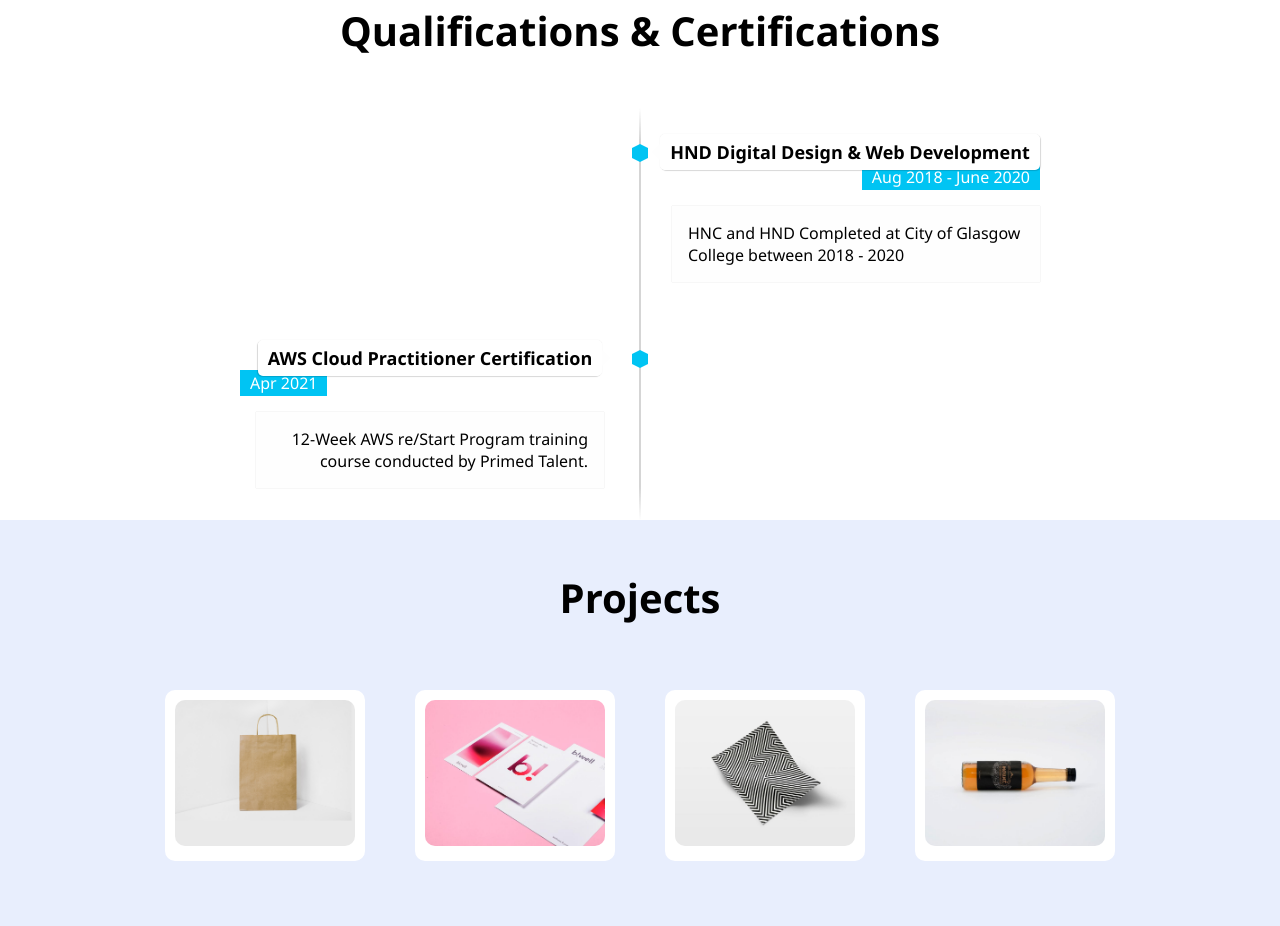
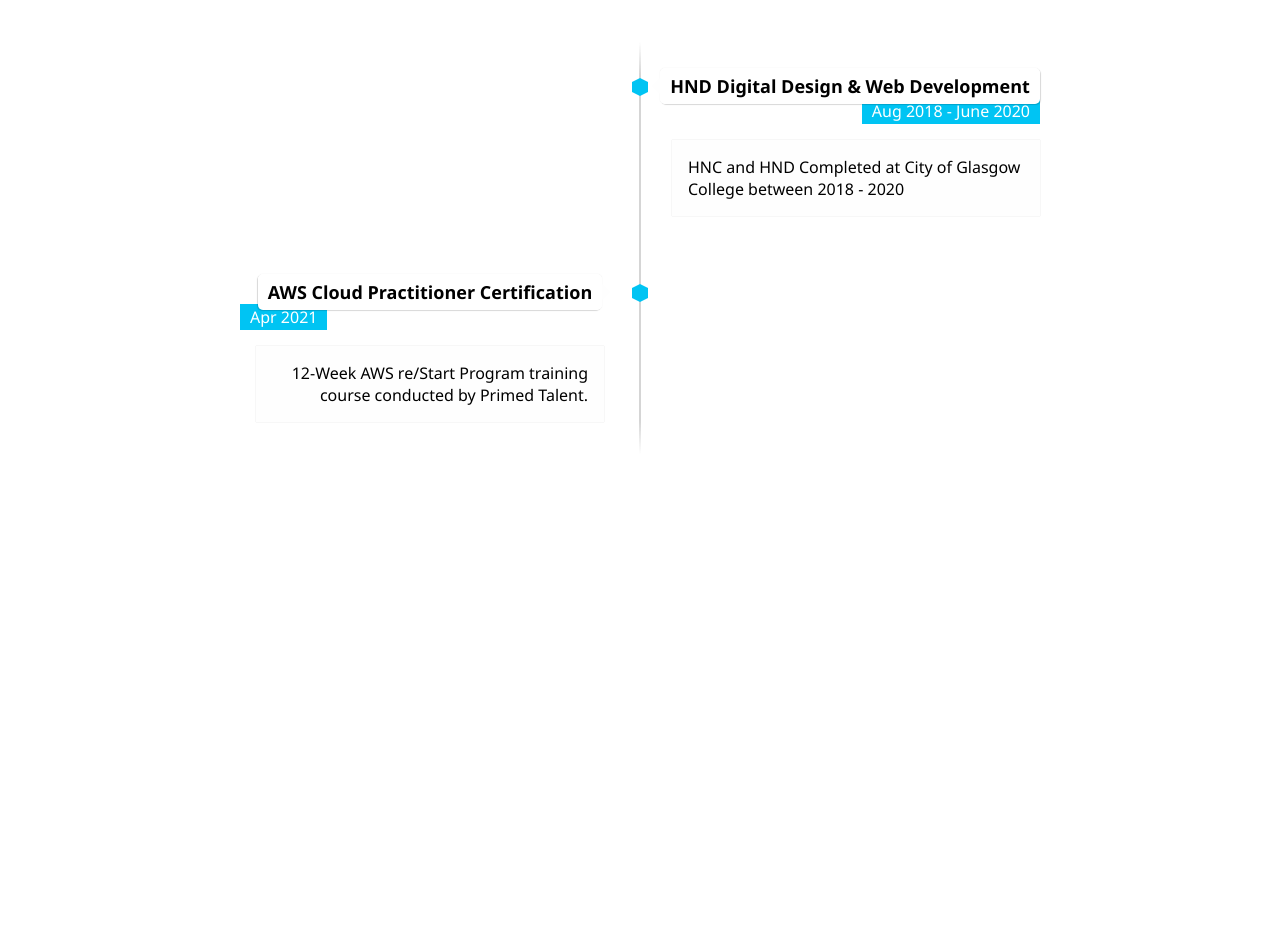
Before and after one commit to RogueBison/ma-cv-site, a plain HTML site: page Index.html in a window 1280 px wide. Shown: the part 1859-2785 px from the top of the page. After the commit the page ends 2313 px from the top, so only its background shows below. Drawn offline with nearby package versions, Linux system fonts and the light colour scheme.

Commit message:
Changed image + other changes

```diff
--- a/Index.html
+++ b/Index.html
@@ -51,9 +51,6 @@
     <section class="about" id="about">
       <h2 class="section-title">About</h2>
       <div class="about__container">
-        <div class="about__img">
-          <img src="assets/img/profile.jpg" alt="" />
-        </div>
 
         <div>
           <h2 class="about__subtitle">I'm Martin</h2>
@@ -153,53 +150,5 @@
         </li>
       </ul>
     </section>
-
-    <!--===== PROJECTS =====-->
-    <section class="projects" id="projects">
-      <h2 class="section-title">Projects</h2>
-          <div class="card-container">
-            <div class="projectCard">
-              <img
-                class="project-img img-fluid"
-                src="assets/portfolio/1.jpg"
-                alt=""
-              />
-              <div class="project-name-container">
-                <h4 class="project-name">E Commerce</h4>
-              </div>
-            </div>
-            <div class="projectCard">
-              <img
-                class="project-img img-fluid"
-                src="assets/portfolio/2.jpg"
-                alt=""
-              />
-              <div class="project-name-container">
-                <h4 class="project-name">Website</h4>
-              </div>
-            </div>
-            <div class="projectCard">
-              <img
-                class="project-img img-fluid"
-                src="assets/portfolio/3.jpg"
-                alt=""
-              />
-              <div class="project-name-container">
-                <h4 class="project-name">Python</h4>
-              </div>
-            </div>
-            <div class="projectCard">
-              <img
-                class="project-img img-fluid"
-                src="assets/portfolio/4.jpg"
-                alt=""
-              />
-              <div class="project-name-container">
-                <h4 class="project-name">Photoshop</h4>
-              </div>
-            </div>
-          </div>
-        </div>
-    </section>
   </body>
 </html>
```
Also changed, not shown: assets/img/profile.jpg.
